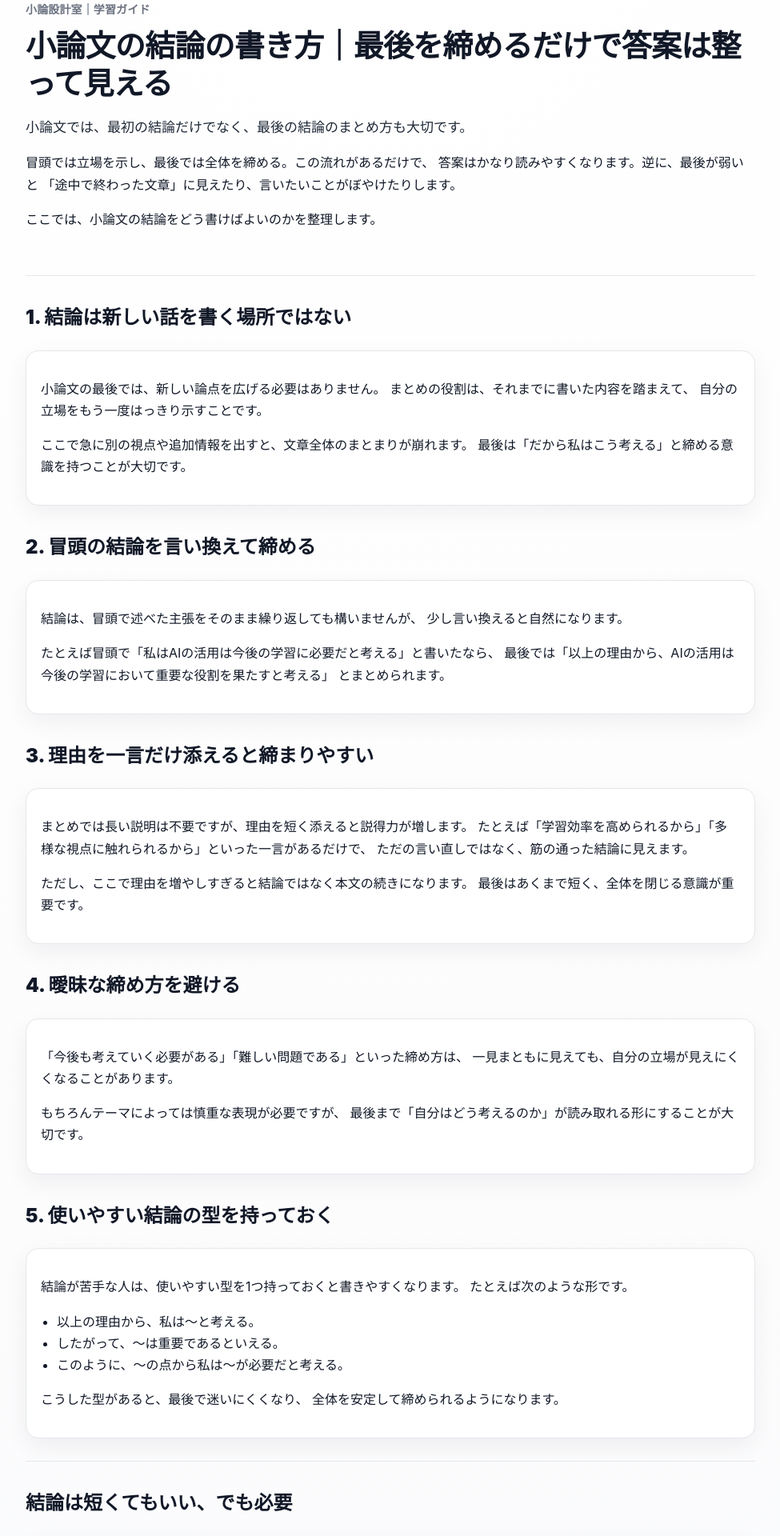
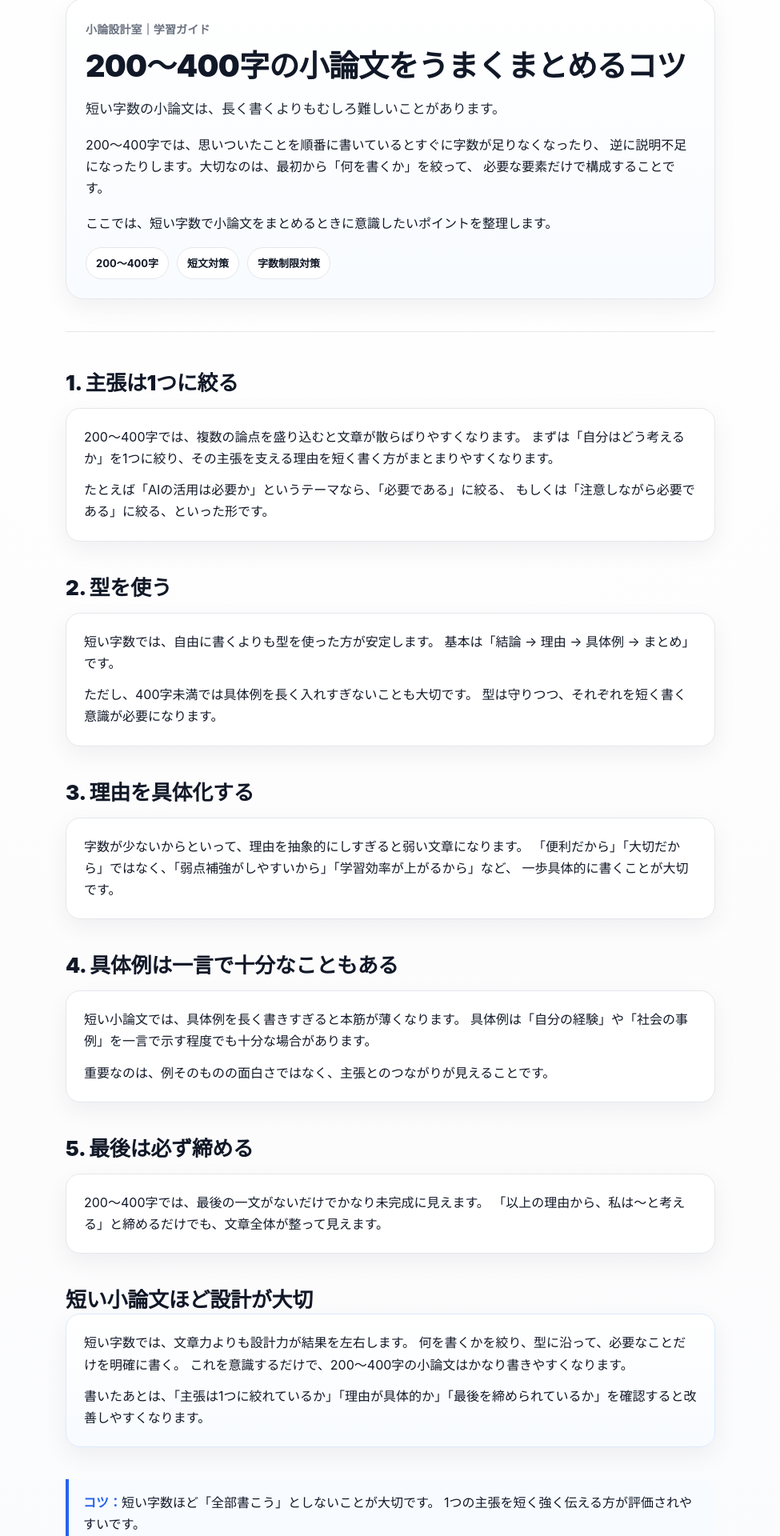
Before and after one commit to roromukuro-afk/shoron-rewarded-web, a Next.js app: page /guide/how-to-write-conclusion in a window 1280 px wide. Shown: the part 151-2071 px from the top of the page at 80% size, without its empty margins (152-1127 px from the left). Built offline with nearby package versions, Linux system fonts and the light colour scheme.

Commit message:
refresh remaining guide articles with polished article layout

```diff
--- a/app/guide/how-to-write-conclusion/page.tsx
+++ b/app/guide/how-to-write-conclusion/page.tsx
@@ -1,129 +1,127 @@
 import Link from "next/link";
 import RelatedGuides from "../../components/RelatedGuides";
 
-export default function HowToWriteConclusionGuidePage() {
+export default function HowToWrite200400GuidePage() {
   return (
     <main>
-      <div className="container">
-        <section style={{ padding: "40px 0 12px" }}>
+      <div className="article-shell">
+        <section className="article-hero">
+          <div className="article-hero-card">
             <div className="page-eyebrow">小論設計室｜学習ガイド</div>
-          <h1 className="page-title">小論文の結論の書き方｜最後を締めるだけで答案は整って見える</h1>
+            <h1 className="page-title">200〜400字の小論文をうまくまとめるコツ</h1>
             <p className="page-lead">
-            小論文では、最初の結論だけでなく、最後の結論のまとめ方も大切です。
+              短い字数の小論文は、長く書くよりもむしろ難しいことがあります。
             </p>
 
             <p style={{ marginTop: 12 }}>
-            冒頭では立場を示し、最後では全体を締める。この流れがあるだけで、
-            答案はかなり読みやすくなります。逆に、最後が弱いと
-            「途中で終わった文章」に見えたり、言いたいことがぼやけたりします。
+              200〜400字では、思いついたことを順番に書いているとすぐに字数が足りなくなったり、
+              逆に説明不足になったりします。大切なのは、最初から「何を書くか」を絞って、
+              必要な要素だけで構成することです。
             </p>
 
             <p style={{ marginTop: 12 }}>
-            ここでは、小論文の結論をどう書けばよいのかを整理します。
-          </p>
-        </section>
-
-        <hr className="divider" />
-
-        <section className="section">
-          <h2 style={{ fontSize: 24, fontWeight: 900 }}>1. 結論は新しい話を書く場所ではない</h2>
-          <div className="card" style={{ marginTop: 16 }}>
-            <p>
-              小論文の最後では、新しい論点を広げる必要はありません。
-              まとめの役割は、それまでに書いた内容を踏まえて、
-              自分の立場をもう一度はっきり示すことです。
-            </p>
-            <p style={{ marginTop: 12 }}>
-              ここで急に別の視点や追加情報を出すと、文章全体のまとまりが崩れます。
-              最後は「だから私はこう考える」と締める意識を持つことが大切です。
-            </p>
-          </div>
-        </section>
-
-        <section className="section">
-          <h2 style={{ fontSize: 24, fontWeight: 900 }}>2. 冒頭の結論を言い換えて締める</h2>
-          <div className="card" style={{ marginTop: 16 }}>
-            <p>
-              結論は、冒頭で述べた主張をそのまま繰り返しても構いませんが、
-              少し言い換えると自然になります。
-            </p>
-            <p style={{ marginTop: 12 }}>
-              たとえば冒頭で「私はAIの活用は今後の学習に必要だと考える」と書いたなら、
-              最後では「以上の理由から、AIの活用は今後の学習において重要な役割を果たすと考える」
-              とまとめられます。
-            </p>
-          </div>
-        </section>
-
-        <section className="section">
-          <h2 style={{ fontSize: 24, fontWeight: 900 }}>3. 理由を一言だけ添えると締まりやすい</h2>
-          <div className="card" style={{ marginTop: 16 }}>
-            <p>
-              まとめでは長い説明は不要ですが、理由を短く添えると説得力が増します。
-              たとえば「学習効率を高められるから」「多様な視点に触れられるから」といった一言があるだけで、
-              ただの言い直しではなく、筋の通った結論に見えます。
-            </p>
-            <p style={{ marginTop: 12 }}>
-              ただし、ここで理由を増やしすぎると結論ではなく本文の続きになります。
-              最後はあくまで短く、全体を閉じる意識が重要です。
-            </p>
-          </div>
-        </section>
-
-        <section className="section">
-          <h2 style={{ fontSize: 24, fontWeight: 900 }}>4. 曖昧な締め方を避ける</h2>
-          <div className="card" style={{ marginTop: 16 }}>
-            <p>
-              「今後も考えていく必要がある」「難しい問題である」といった締め方は、
-              一見まともに見えても、自分の立場が見えにくくなることがあります。
-            </p>
-            <p style={{ marginTop: 12 }}>
-              もちろんテーマによっては慎重な表現が必要ですが、
-              最後まで「自分はどう考えるのか」が読み取れる形にすることが大切です。
-            </p>
-          </div>
-        </section>
-
-        <section className="section">
-          <h2 style={{ fontSize: 24, fontWeight: 900 }}>5. 使いやすい結論の型を持っておく</h2>
-          <div className="card" style={{ marginTop: 16 }}>
-            <p>
-              結論が苦手な人は、使いやすい型を1つ持っておくと書きやすくなります。
-              たとえば次のような形です。
+              ここでは、短い字数で小論文をまとめるときに意識したいポイントを整理します。
             </p>
 
-            <ul style={{ marginTop: 12, paddingLeft: 20 }}>
-              <li>以上の理由から、私は〜と考える。</li>
-              <li>したがって、〜は重要であるといえる。</li>
-              <li>このように、〜の点から私は〜が必要だと考える。</li>
-            </ul>
-
-            <p style={{ marginTop: 12 }}>
-              こうした型があると、最後で迷いにくくなり、
-              全体を安定して締められるようになります。
-            </p>
+            <div className="article-meta">
+              <span className="article-chip">200〜400字</span>
+              <span className="article-chip">短文対策</span>
+              <span className="article-chip">字数制限対策</span>
+            </div>
           </div>
         </section>
 
         <hr className="divider" />
 
-        <section className="section">
-          <h2 style={{ fontSize: 24, fontWeight: 900 }}>結論は短くてもいい、でも必要</h2>
-          <div className="card" style={{ marginTop: 16 }}>
+        <div className="article-body">
+          <section className="article-section">
+            <h2 className="article-section-title">1. 主張は1つに絞る</h2>
+            <div className="article-section-card">
               <p>
-              小論文の結論は、長く書く必要はありません。
-              むしろ短くても、自分の立場が明確で、全体をきちんと締めていれば十分です。
+                200〜400字では、複数の論点を盛り込むと文章が散らばりやすくなります。
+                まずは「自分はどう考えるか」を1つに絞り、その主張を支える理由を短く書く方がまとまりやすくなります。
               </p>
-            <p style={{ marginTop: 12 }}>
-              最後の一文があるだけで、答案はぐっと整理されて見えます。
-              小論文を書くときは、書き出しだけでなく、「どう終わるか」まで意識して練習することが大切です。
+              <p>
+                たとえば「AIの活用は必要か」というテーマなら、「必要である」に絞る、
+                もしくは「注意しながら必要である」に絞る、といった形です。
               </p>
             </div>
           </section>
 
+          <section className="article-section">
+            <h2 className="article-section-title">2. 型を使う</h2>
+            <div className="article-section-card">
+              <p>
+                短い字数では、自由に書くよりも型を使った方が安定します。
+                基本は「結論 → 理由 → 具体例 → まとめ」です。
+              </p>
+              <p>
+                ただし、400字未満では具体例を長く入れすぎないことも大切です。
+                型は守りつつ、それぞれを短く書く意識が必要になります。
+              </p>
+            </div>
+          </section>
+
+          <section className="article-section">
+            <h2 className="article-section-title">3. 理由を具体化する</h2>
+            <div className="article-section-card">
+              <p>
+                字数が少ないからといって、理由を抽象的にしすぎると弱い文章になります。
+                「便利だから」「大切だから」ではなく、「弱点補強がしやすいから」「学習効率が上がるから」など、
+                一歩具体的に書くことが大切です。
+              </p>
+            </div>
+          </section>
+
+          <section className="article-section">
+            <h2 className="article-section-title">4. 具体例は一言で十分なこともある</h2>
+            <div className="article-section-card">
+              <p>
+                短い小論文では、具体例を長く書きすぎると本筋が薄くなります。
+                具体例は「自分の経験」や「社会の事例」を一言で示す程度でも十分な場合があります。
+              </p>
+              <p>
+                重要なのは、例そのものの面白さではなく、主張とのつながりが見えることです。
+              </p>
+            </div>
+          </section>
+
+          <section className="article-section">
+            <h2 className="article-section-title">5. 最後は必ず締める</h2>
+            <div className="article-section-card">
+              <p>
+                200〜400字では、最後の一文がないだけでかなり未完成に見えます。
+                「以上の理由から、私は〜と考える」と締めるだけでも、文章全体が整って見えます。
+              </p>
+            </div>
+          </section>
+
+          <section className="article-section">
+            <h2 className="article-section-title">短い小論文ほど設計が大切</h2>
+            <div className="article-summary-box">
+              <p>
+                短い字数では、文章力よりも設計力が結果を左右します。
+                何を書くかを絞り、型に沿って、必要なことだけを明確に書く。
+                これを意識するだけで、200〜400字の小論文はかなり書きやすくなります。
+              </p>
+              <p>
+                書いたあとは、「主張は1つに絞れているか」「理由が具体的か」「最後を締められているか」を確認すると改善しやすくなります。
+              </p>
+            </div>
+          </section>
+
+          <section className="article-section">
+            <div className="article-highlight">
+              <strong>コツ：</strong>
+              短い字数ほど「全部書こう」としないことが大切です。
+              1つの主張を短く強く伝える方が評価されやすいです。
+            </div>
+          </section>
+        </div>
+
         <hr className="divider" />
 
-        <RelatedGuides currentHref="/guide/how-to-write-conclusion" />
+        <RelatedGuides currentHref="/guide/how-to-write-200-400" />
 
         <hr className="divider" />
 
```
Also changed, not shown: app/guide/common-themes/page.tsx (+49 -35 lines). Lines whose indentation alone changed are shown as unchanged.
